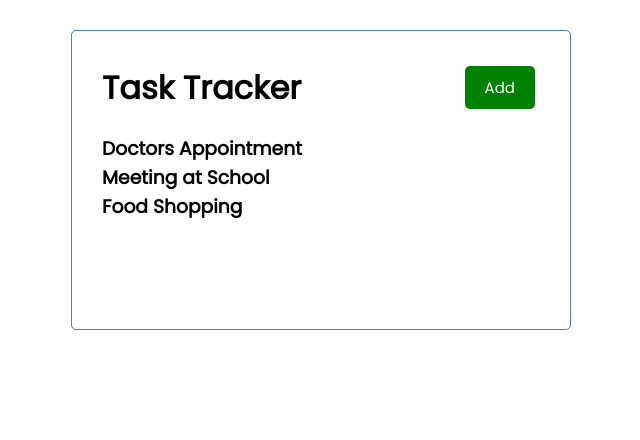
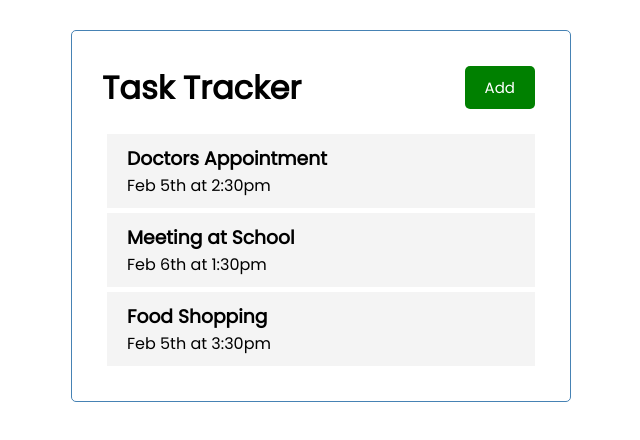
Before and after one commit to sserges/react-task-tracker, a React (Create React App) app: page / in a window 1280 px wide. Shown: the top 440 px of the page, without its empty margins (319-959 px from the left). Built offline with nearby package versions, Linux system fonts and the light colour scheme.

Commit message:
Task Component

```diff
--- /dev/null
+++ b/src/components/Task.js
@@ -0,0 +1,10 @@
+const Task = ({ task }) => {
+    return (
+        <div className='task'>
+            <h3>{task.text}</h3>
+            <p>{task.day}</p>
+        </div>
+    )
+}
+
+export default Task
--- a/src/components/Tasks.js
+++ b/src/components/Tasks.js
@@ -1,9 +1,9 @@
-
+import Task from './Task'
 
 const Tasks = ({ tasks }) => {
     return <>
         {tasks.map((task) => (
-            <h3 key={task.id}>{task.text}</h3>
+            <Task key={task.id} task={task} />
         ))}
     </>
 }
```
Also changed, not shown: 1 other file (tests, documents, lock files or other folders).
